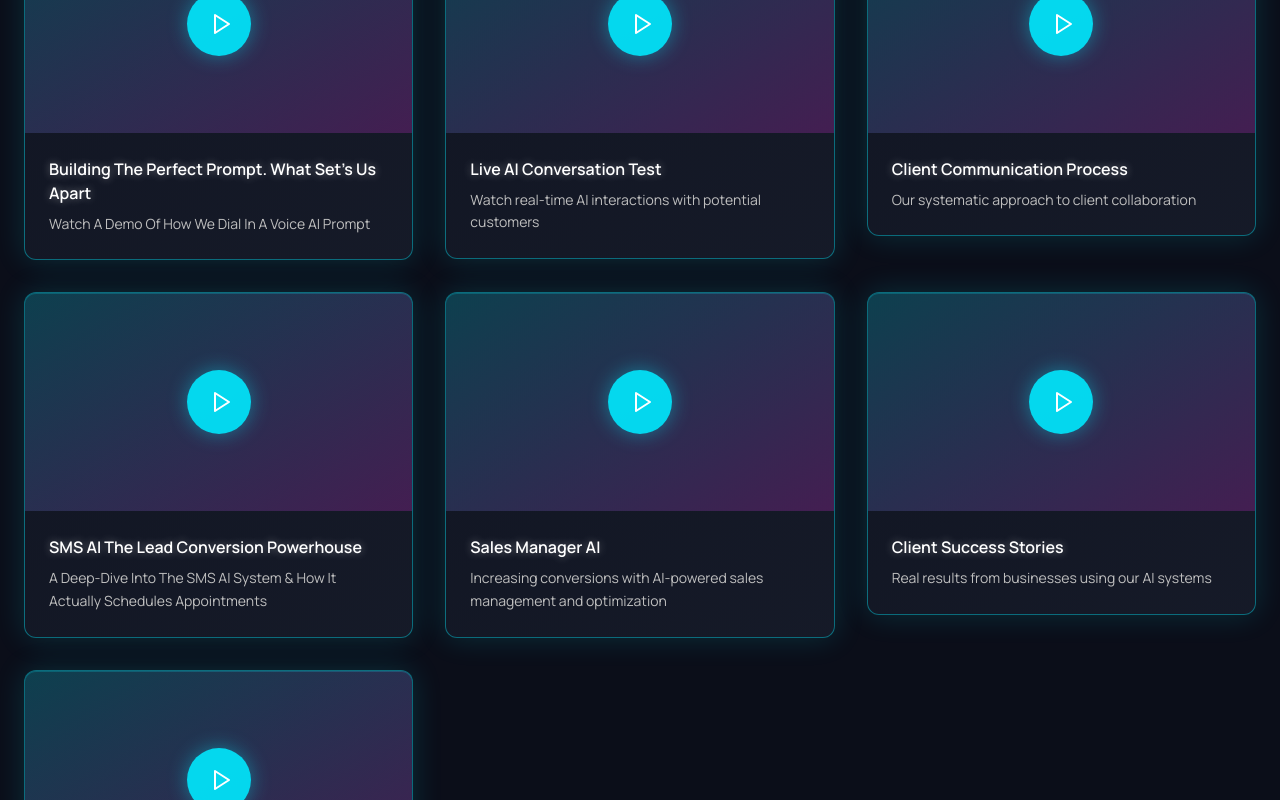
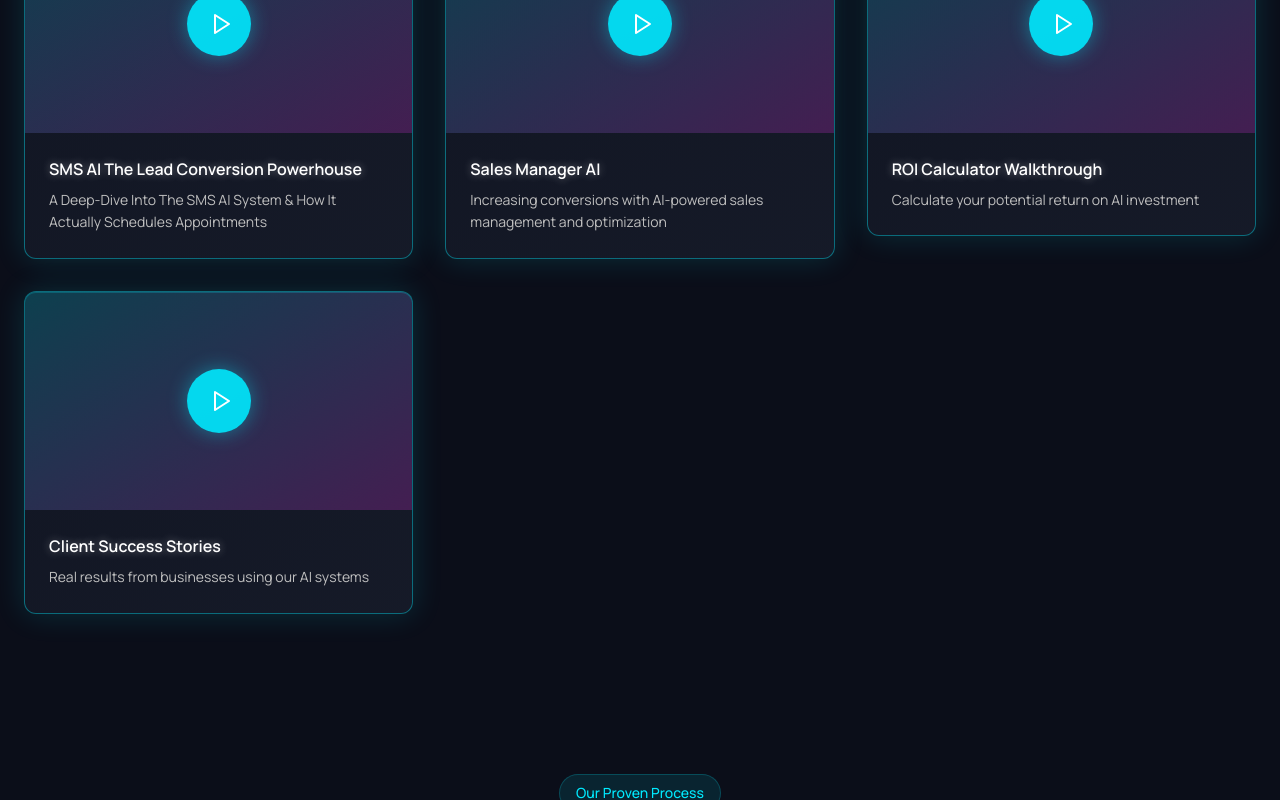
Before and after one commit to hannan680/Rev-Post-Booking, a React (Vite) app: page / in a window 1280 px wide. Shown: the part 1700-2500 px from the top of the page. Built offline with nearby package versions, Linux system fonts and the light colour scheme.

Commit message:
Reorder video cards
Move ROI video to the middle.

```diff
--- a/src/components/BreakoutVideos.tsx
+++ b/src/components/BreakoutVideos.tsx
@@ -10,45 +10,27 @@ interface Video {
 }
 const videos: Video[] = [{
   id: 1,
-  title: "Building The Perfect Prompt. What Set's Us Apart",
-  duration: "",
-  description: "Watch A Demo Of How We Dial In A Voice AI Prompt",
-  thumbnail: "/api/placeholder/300/200"
-}, {
-  id: 2,
-  title: "Live AI Conversation Test",
-  duration: "",
-  description: "Watch real-time AI interactions with potential customers",
-  thumbnail: "/api/placeholder/300/200"
-}, {
-  id: 3,
-  title: "Client Communication Process",
-  duration: "",
-  description: "Our systematic approach to client collaboration",
-  thumbnail: "/api/placeholder/300/200"
-}, {
-  id: 4,
   title: "SMS AI The Lead Conversion Powerhouse",
   duration: "",
   description: "A Deep-Dive Into The SMS AI System & How It Actually Schedules Appointments",
   thumbnail: "/api/placeholder/300/200"
 }, {
-  id: 5,
+  id: 2,
   title: "Sales Manager AI",
   duration: "",
   description: "Increasing conversions with AI-powered sales management and optimization",
   thumbnail: "/api/placeholder/300/200"
 }, {
-  id: 6,
+  id: 3,
+  title: "ROI Calculator Walkthrough",
+  duration: "",
+  description: "Calculate your potential return on AI investment",
+  thumbnail: "/api/placeholder/300/200"
+}, {
+  id: 4,
   title: "Client Success Stories",
   duration: "",
   description: "Real results from businesses using our AI systems",
-  thumbnail: "/api/placeholder/300/200"
-}, {
-  id: 7,
-  title: "ROI Calculator Walkthrough",
-  duration: "",
-  description: "Calculate your potential return on AI investment",
   thumbnail: "/api/placeholder/300/200"
 }];
 const BreakoutVideos = () => {
```
